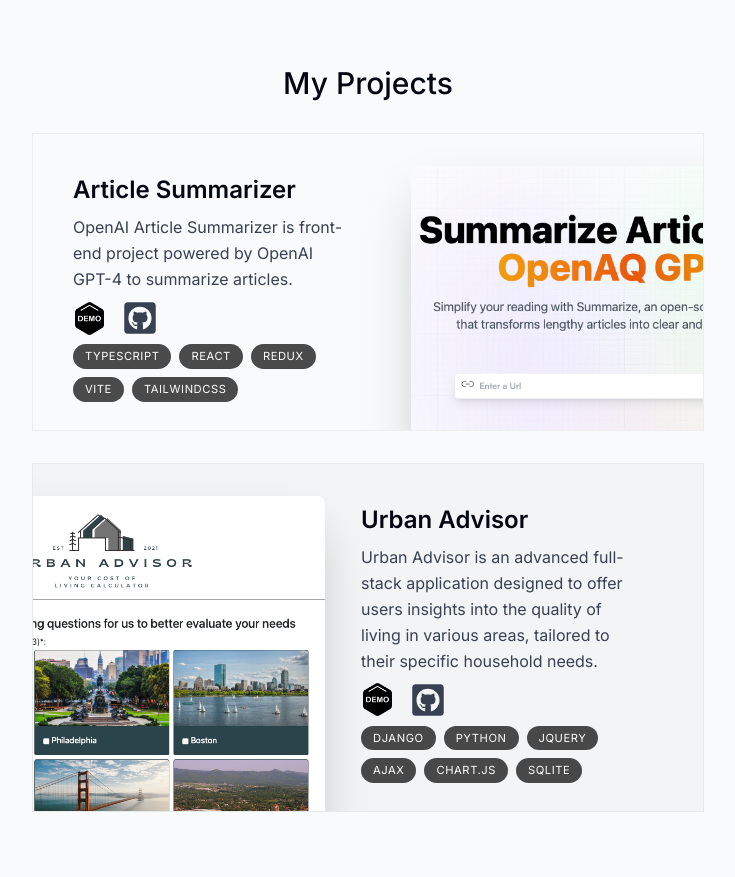
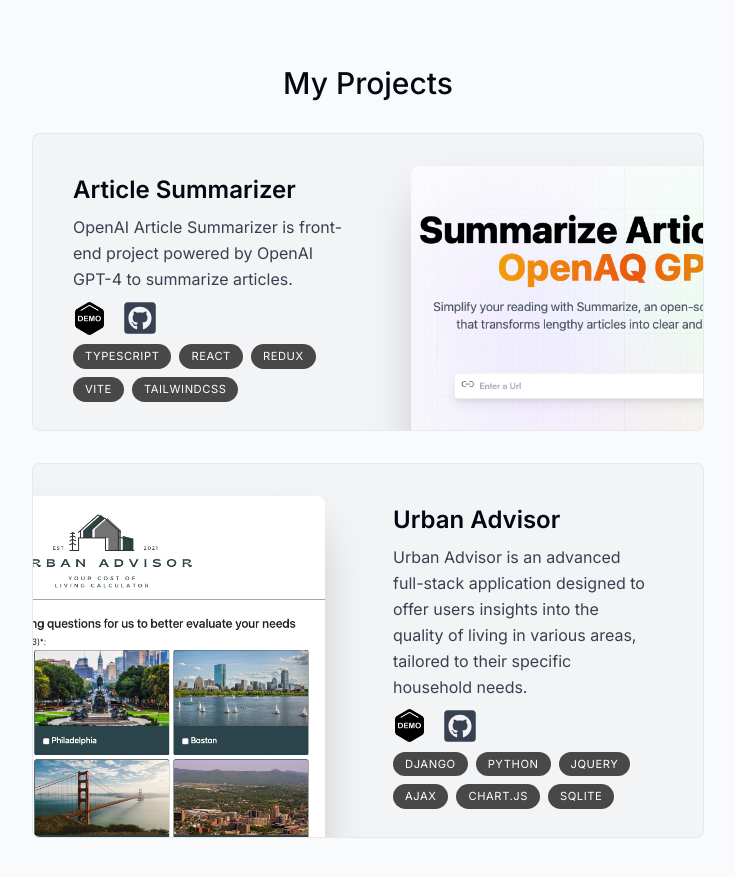
Before and after one commit to i-am-xu-wang/personal-portfolio, a Next.js app: page / in a window 1280 px wide. Shown: the part 1320-2197 px from the top of the page, without its empty margins (272-1007 px from the left). Built offline with nearby package versions, Linux system fonts and the light colour scheme.

Commit message:
refactor: refactor project into a single component to seperate server and client components

```diff
--- /dev/null
+++ b/src/components/project.tsx
@@ -0,0 +1,97 @@
+"use client";
+
+import Image from "next/image";
+import { FaGithubSquare } from "react-icons/fa";
+import demo from "../assets/icon-demo.png";
+import Link from "next/link";
+import { useScroll, useTransform } from "framer-motion";
+import { useRef } from "react";
+import { projectsConfig } from "../lib/data";
+import { motion } from "framer-motion";
+
+type ProjectProps = (typeof projectsConfig)[0];
+
+export default function Project({
+  title,
+  description,
+  image,
+  skills,
+  demoUrl,
+  codeUrl,
+}: ProjectProps) {
+  const ref = useRef<HTMLDivElement>(null);
+  const { scrollYProgress } = useScroll({
+    target: ref,
+    offset: ["0 1", "1.33 1"],
+  });
+  const scaleProgress = useTransform(scrollYProgress, [0, 1], [0.7, 1]);
+  const opacityProgress = useTransform(scrollYProgress, [0, 1], [0.8, 1]);
+
+  return (
+    <motion.div
+      ref={ref}
+      style={{ scale: scaleProgress, opacity: opacityProgress }}
+      className="group mb-3 sm:mb-8 last:mb-0"
+    >
+      <section
+        className=" last:bg-gray-100 max-w-[42rem] border border-black/5 rounded-lg overflow-hidden sm:pr-8
+      relative hover:bg-gray-200 transition sm:group-even:pl-8
+    dark:text-white dark:bg-white/10 dark:hover:bg-white/20"
+      >
+        <div className="pt-4 pb-7 px-5 sm:pl-10 sm:pr-2 sm:pt-10 sm:max-w-[50%] flex h-full flex-col sm:group-even:ml-[18rem]">
+          <h3 className="text-2xl font-semibold">{title}</h3>
+          <p className="mt-2 leading-relaxed text-gray-700 dark:text-white/70">
+            {description}
+          </p>
+          <div className="flex py-2 justify-start">
+            <a
+              className="mr-4 text-gray-700 hover:text-gray-950 flex items-center gap-2 hover:scale-[1.05] active:scale-105 transition cursor-pointer borderBlack dark:bg-white/10 dark:text-white/60"
+              href={demoUrl}
+              target="_blank"
+              rel="noopener noreferrer"
+            >
+              <Image src={demo} alt="resume-icon" width="33" height="33" />
+            </a>
+            <a
+              className=" text-gray-700 flex items-center gap-2 text-[1.35rem] hover:scale-[1.01] hover:text-gray-950 active:scale-105 transition cursor-pointer borderBlack
+            dark:bg-white/10 dark:text-white/60"
+              href={codeUrl}
+              target="_blank"
+              rel="noopener noreferrer"
+            >
+              <FaGithubSquare size="2.25rem" />
+            </a>
+          </div>
+          <ul className="flex flex-wrap mt-4 gap-2 sm:mt-auto">
+            {skills.map((skill, index) => (
+              <li
+                className="bg-black/[0.7] px-3 py-1 text-[0.7rem] uppercase tracking-wider text-white rounded-full dark:text-white/70"
+                key={index}
+              >
+                {skill}
+              </li>
+            ))}
+          </ul>
+        </div>
+        <Link href={demoUrl}>
+          <Image
+            src={image}
+            alt={title}
+            quality={95}
+            className="absolute hidden sm:block top-8 -right-40 w-[28.25rem] rounded-t-lg shadow-2xl
+            transition
+            group-even:right-[initial] group-even:-left-40
+            group-hover:scale-[1.04]
+            group-hover:-translate-x-3
+            group-hover:translate-y-3
+            group-hover:-rotate-2
+
+            group-even:group-hover:translate-x-3
+            group-even:group-hover:translate-y-3
+            group-even:group-hover:rotate-2"
+          />
+        </Link>
+      </section>
+    </motion.div>
+  );
+}
--- a/src/components/projects.tsx
+++ b/src/components/projects.tsx
@@ -1,10 +1,7 @@
 import React from "react";
 import SectionHeading from "./sectionHeading";
 import { projectsConfig } from "../lib/data";
-import Image from "next/image";
-import { FaGithubSquare } from "react-icons/fa";
-import demo from "../assets/icon-demo.png";
-import Link from "next/link";
+import Project from "./project";
 
 export default function projects() {
   return (
@@ -20,76 +17,3 @@
     </section>
   );
 }
-
-type ProjectProps = (typeof projectsConfig)[0];
-
-function Project({
-  title,
-  description,
-  image,
-  skills,
-  demoUrl,
-  codeUrl,
-}: ProjectProps) {
-  return (
-    <section
-      className="group last:bg-gray-100 max-w-[42rem] border border-black/5 overflow-hidden sm:pr-8
-      relative mb-3 sm:mb-8 last:mb-0 hover:bg-gray-200 transition sm:group-even:pl-8
-    dark:text-white dark:bg-white/10 dark:hover:bg-white/20"
-    >
-      <div className="pt-4 pb-7 px-5 sm:pl-10 sm:pr-2 sm:pt-10 sm:max-w-[50%] flex h-full flex-col sm:group-even:ml-[18rem]">
-        <h3 className="text-2xl font-semibold">{title}</h3>
-        <p className="mt-2 leading-relaxed text-gray-700 dark:text-white/70">
-          {description}
-        </p>
-        <div className="flex py-2 justify-start">
-          <a
-            className="mr-4 text-gray-700 hover:text-gray-950 flex items-center gap-2 hover:scale-[1.01] active:scale-105 transition cursor-pointer borderBlack dark:bg-white/10 dark:text-white/60"
-            href={demoUrl}
-            target="_blank"
-            rel="noopener noreferrer"
-          >
-            <Image src={demo} alt="resume-icon" width="33" height="33" />
-          </a>
-          <a
-            className=" text-gray-700 flex items-center gap-2 text-[1.35rem] hover:scale-[1.01] hover:text-gray-950 active:scale-105 transition cursor-pointer borderBlack
-            dark:bg-white/10 dark:text-white/60"
-            href={codeUrl}
-            target="_blank"
-            rel="noopener noreferrer"
-          >
-            <FaGithubSquare size="2.25rem" />
-          </a>
-        </div>
-        <ul className="flex flex-wrap mt-4 gap-2 sm:mt-auto">
-          {skills.map((skill, index) => (
-            <li
-              className="bg-black/[0.7] px-3 py-1 text-[0.7rem] uppercase tracking-wider text-white rounded-full dark:text-white/70"
-              key={index}
-            >
-              {skill}
-            </li>
-          ))}
-        </ul>
-      </div>
-      <Link href={demoUrl}>
-        <Image
-          src={image}
-          alt={title}
-          quality={95}
-          className="absolute hidden sm:block top-8 -right-40 w-[28.25rem] rounded-t-lg shadow-2xl
-            transition
-            group-even:right-[initial] group-even:-left-40
-            group-hover:scale-[1.04]
-            group-hover:-translate-x-3
-            group-hover:translate-y-3
-            group-hover:-rotate-2
-
-            group-even:group-hover:translate-x-3
-            group-even:group-hover:translate-y-3
-            group-even:group-hover:rotate-2"
-        />
-      </Link>
-    </section>
-  );
-}
```
